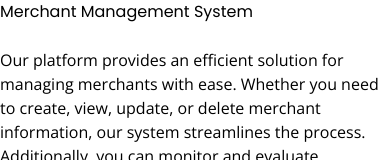
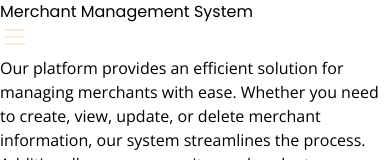
Before and after one commit to Shubhanker01/Merchant-System, a React (Vite) app in the folder Frontend/merchant-client/: page / in a window 390 px wide. Shown: the top 160 px of the page. Built offline with nearby package versions, Linux system fonts and the light colour scheme.

Commit message:
Hamburger into crossbar animate

```diff
--- a/Frontend/merchant-client/src/App.css
+++ b/Frontend/merchant-client/src/App.css
@@ -14,3 +14,26 @@ button {
     font-family: 'Open Sans', sans-serif;
     font-weight: 300;
 }
+
+/* adding hamburger animation */
+#navBtn .btn-line{
+    height: 2px;
+    width: 20px;
+    background-color: antiquewhite;
+    margin: 5px;
+    transition: all 0.5s ease-in-out;
+}
+
+#navBtn.close{
+    transform: rotate(180deg);
+}
+
+#navBtn.close .btn-line:nth-child(1){
+    transform: rotate(45deg) translate(5px,5px);
+}
+#navBtn.close .btn-line:nth-child(2){
+    opacity: 0;
+}
+#navBtn.close .btn-line:nth-child(3){
+    transform: rotate(-45deg) translate(5px,-5px);
+}
--- a/Frontend/merchant-client/src/Components/Header/Navbar.jsx
+++ b/Frontend/merchant-client/src/Components/Header/Navbar.jsx
@@ -6,9 +6,11 @@ function Navbar() {
 
     const handleShow = () => {
         if (show) {
+            document.querySelector('#navBtn').classList.remove('close')
             setShow(false)
         }
         else {
+            document.querySelector('#navBtn').classList.add('close')
             setShow(true)
         }
     }
@@ -20,10 +22,10 @@ function Navbar() {
                 </div>
                 {
                     window.innerWidth <= 640 ?
-                        <button className='group justify-self-end mr-4' onClick={handleShow}>
-                            <div className='bg-slate-100 h-[2px] w-[20px] m-[5px] transition group-focus:rotate-45 group-focus:translate-y-2.5'></div>
-                            <div className='bg-slate-100 h-[2px] w-[20px] m-[5px]group-focus:translate-x-0'></div>
-                            <div className='bg-slate-100 h-[2px] w-[20px] m-[5px]group-focus:-rotate-45 group-focus:-translate-y-2.5'></div>
+                        <button className='justify-self-end mr-4' id='navBtn' onClick={handleShow}>
+                            <div className='btn-line'></div>
+                            <div className='btn-line'></div>
+                            <div className='btn-line'></div>
                         </button> :
                         <div className='sm:justify-self-end sm:mt-4 sm:mr-4'>
                             <Link to="/signup" className='text-gray-100 p-2 m-2 bg-orange-600 rounded-md'>SignUp</Link>
@@ -33,8 +35,8 @@ function Navbar() {
             </div>
             {
                 show == false ?
-                    <div></div> :
-                    <div className='h-[100px] w-full bg-gray-800 fixed top-[40px] z-10 transition duration-500 ease-in-out'>
+                    <div className='transition duration-500 delay-150 ease-in-out'></div> :
+                    <div className='h-[100px] w-full bg-gray-800 fixed top-[40px] z-10 transition duration-500 delay-150 ease-in-out'>
                         <ul>
                             <li className='text-center p-4'><Link to="/signup" className='text-gray-100 p-2 m-2'>SignUp</Link></li>
                             <li className='text-center p-4'><Link to="/login" className='text-gray-100 p-2 m-2'>LogIn</Link></li>
--- a/Frontend/merchant-client/src/Components/Home.jsx
+++ b/Frontend/merchant-client/src/Components/Home.jsx
@@ -6,7 +6,7 @@ function Home() {
   return (
     <div>
       <Navbar />
-      <div className='mt-[70px] grid sm:grid-cols-2 gap-4' id='main-p'>
+      <div className='mt-[100px] grid sm:grid-cols-2 gap-4' id='main-p'>
         <div className='ml-4 mr-4'>
           <p className='text-slate-800 sm:text-left text-center sm:text-2xl text-md'>Our platform provides an efficient solution for managing merchants with ease. Whether you need to create, view, update, or delete merchant information, our system streamlines the process. Additionally, you can monitor and evaluate merchant bids, ensuring optimal decision-making and transparency. Simplify your business operations and stay in control with our powerful management tools.</p>
         </div>
```
